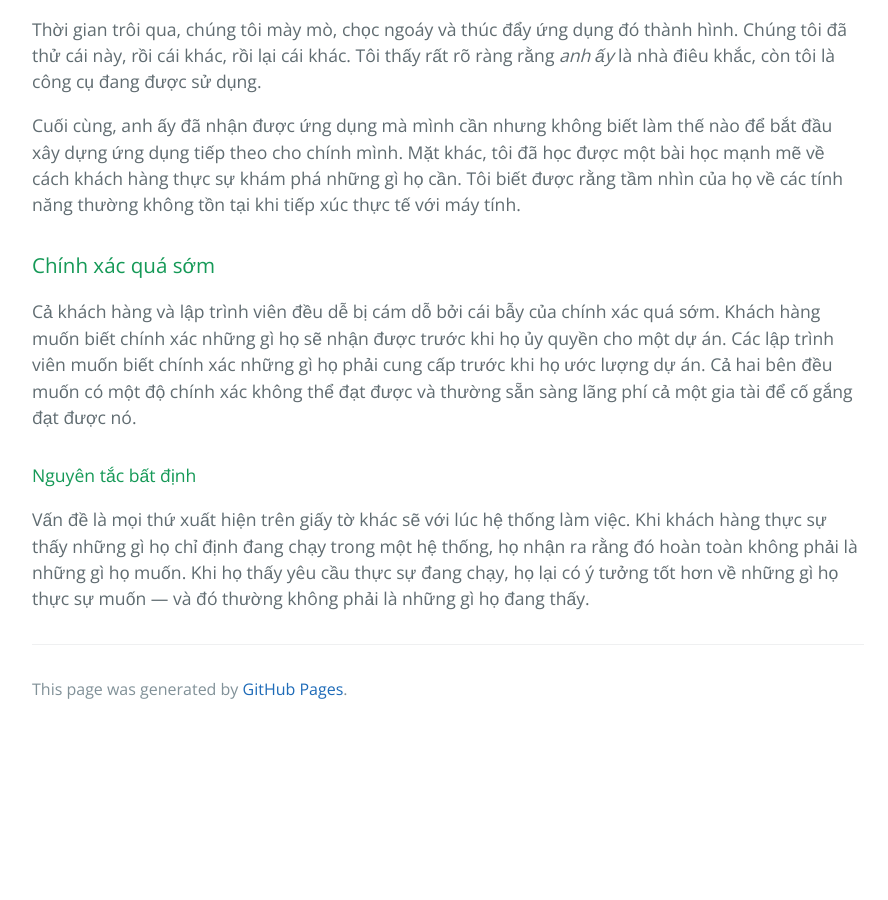
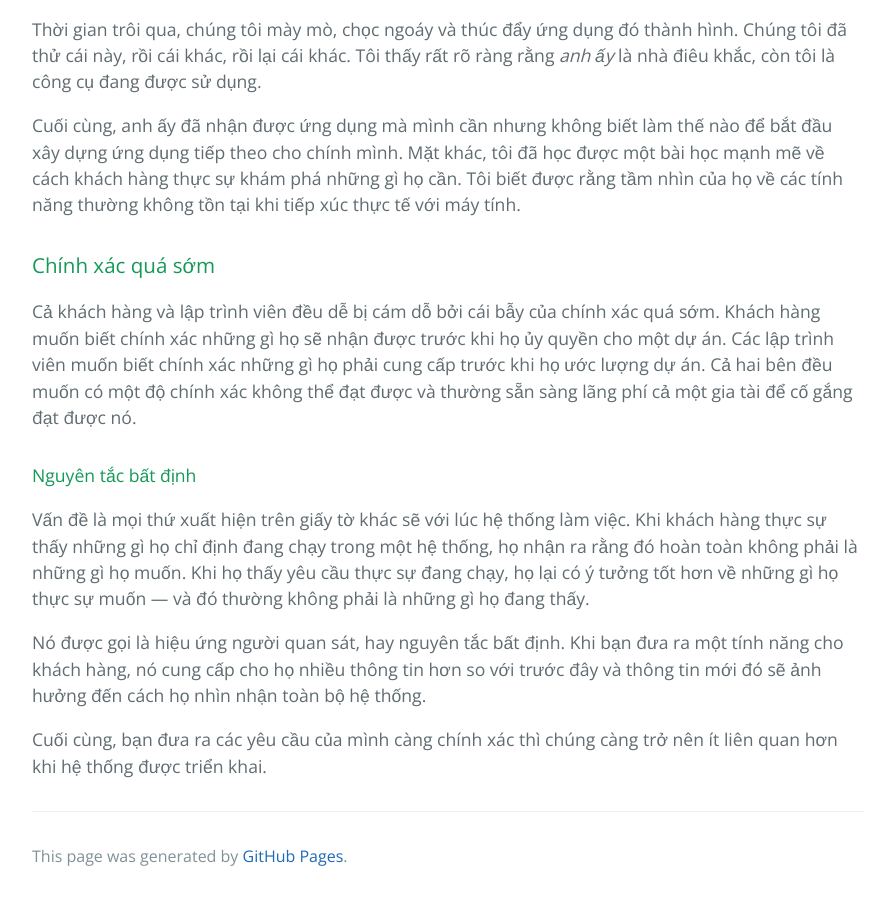
Before and after one commit to HaiBV/haibv.github.io, a Jekyll site: the page built from clean-coder/chapter-7-acceptance-testing.md, in a window 1280 px wide and 900 px high, scrolled down 1899 px. Shown: the whole window, without its empty margins (192-1080 px from the left). Built offline with Jekyll 4.4.1, drawn with Linux system fonts in a browser that asks for light colours; our own code applies the rules of GitHub Pages for plain Markdown files; before the commit the page ends 2632 px from its top, so only the background shows below that.

Commit message:
Book - The Clean Coder - Chapter 7 - Acceptance Testing

```diff
--- a/clean-coder/chapter-7-acceptance-testing.md
+++ b/clean-coder/chapter-7-acceptance-testing.md
@@ -41,3 +41,7 @@ Cả khách hàng và lập trình viên đều dễ bị cám dỗ bởi cái b
 #### Nguyên tắc bất định
 
 Vấn đề là mọi thứ xuất hiện trên giấy tờ khác sẽ với lúc hệ thống làm việc. Khi khách hàng thực sự thấy những gì họ chỉ định đang chạy trong một hệ thống, họ nhận ra rằng đó hoàn toàn không phải là những gì họ muốn. Khi họ thấy yêu cầu thực sự đang chạy, họ lại có ý tưởng tốt hơn về những gì họ thực sự muốn — và đó thường không phải là những gì họ đang thấy.
+
+Nó được gọi là hiệu ứng người quan sát, hay nguyên tắc bất định. Khi bạn đưa ra một tính năng cho khách hàng, nó cung cấp cho họ nhiều thông tin hơn so với trước đây và thông tin mới đó sẽ ảnh hưởng đến cách họ nhìn nhận toàn bộ hệ thống.
+
+Cuối cùng, bạn đưa ra các yêu cầu của mình càng chính xác thì chúng càng trở nên ít liên quan hơn khi hệ thống được triển khai.
```
